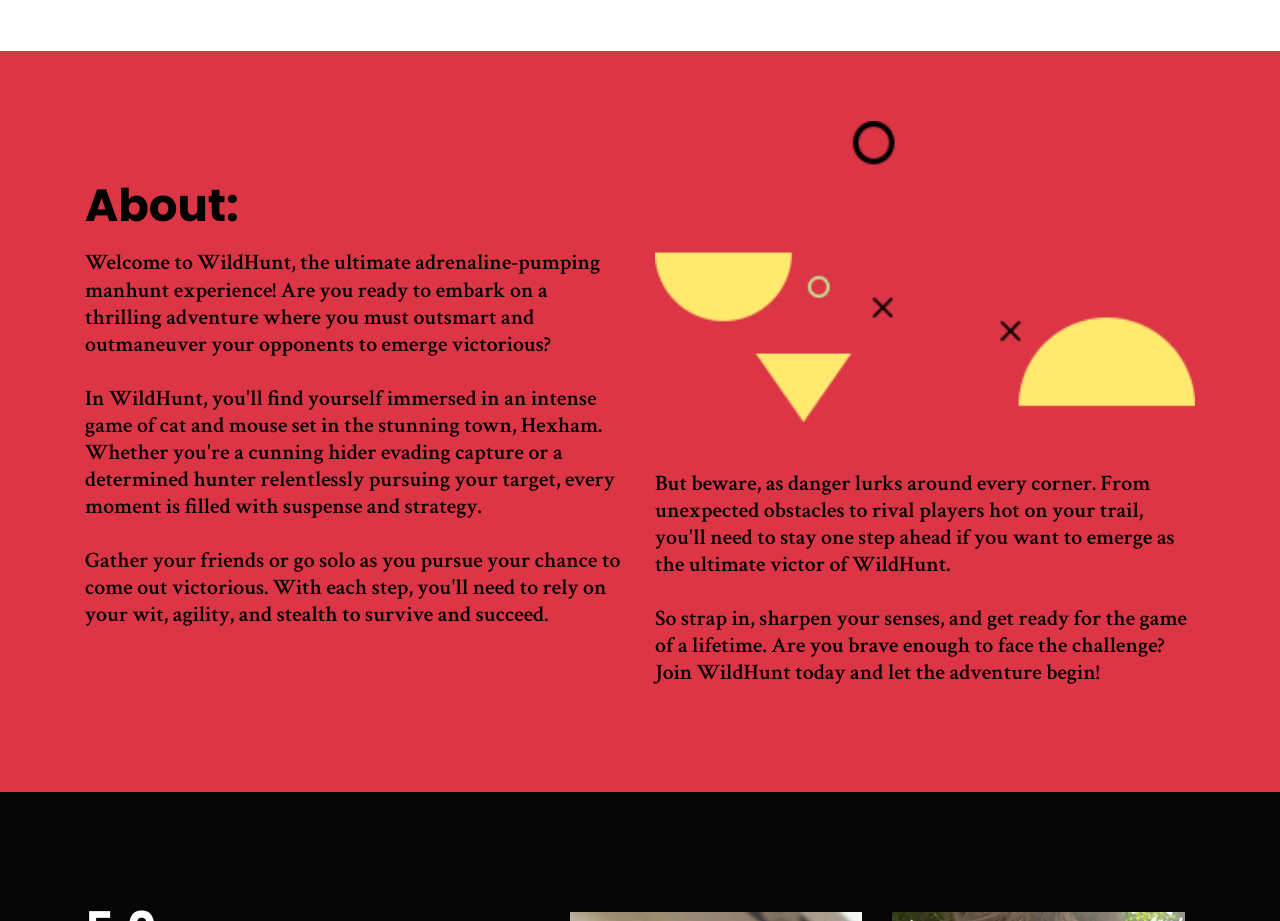
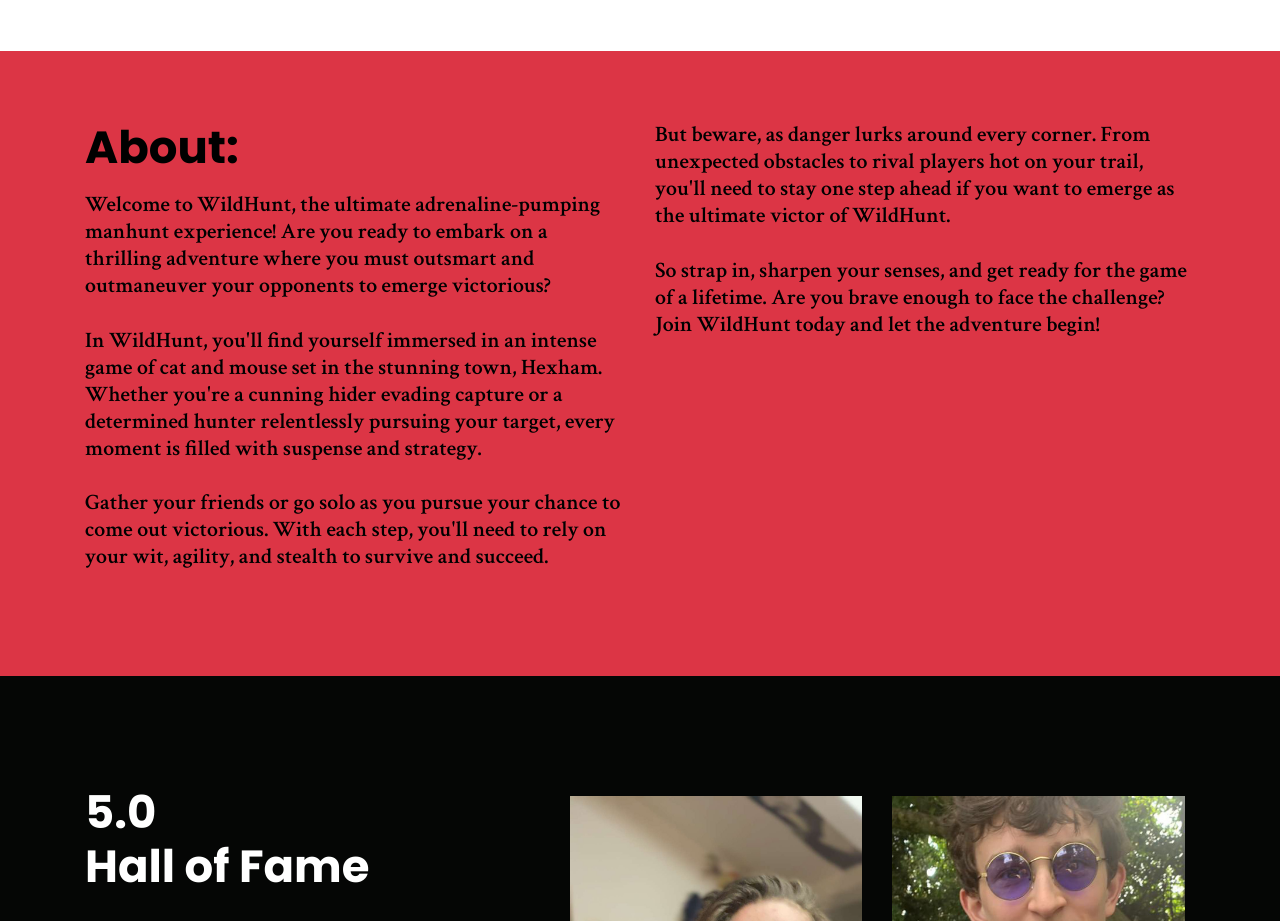
Before and after one commit to Logan-Cannon/wildhunt, a plain HTML site: page index.html in a window 1280 px wide. Shown: the part 860-1781 px from the top of the page. Drawn offline with Linux system fonts and the light colour scheme.

Commit message:
Update index.html

```diff
--- a/index.html
+++ b/index.html
@@ -130,7 +130,6 @@
                     <p class="section-text-ct">Welcome to WildHunt, the ultimate adrenaline-pumping manhunt experience! Are you ready to embark on a thrilling adventure where you must outsmart and outmaneuver your opponents to emerge victorious?<br><br>In WildHunt, you'll find yourself immersed in an intense game of cat and mouse set in the stunning town, Hexham. Whether you're a cunning hider evading capture or a determined hunter relentlessly pursuing your target, every moment is filled with suspense and strategy.<br><br>Gather your friends or go solo as you pursue your chance to come out victorious. With each step, you'll need to rely on your wit, agility, and stealth to survive and succeed.</p>
                 </div>
                 <div class="col-md-6 wow fadeInUp">
-                    <img src="assets/images/img_3.png" class="w-100 mb-5" alt="Digital Product Design">
                     <p class="section-text-ct">But beware, as danger lurks around every corner. From unexpected obstacles to rival players hot on your trail, you'll need to stay one step ahead if you want to emerge as the ultimate victor of WildHunt.<br><br>So strap in, sharpen your senses, and get ready for the game of a lifetime. Are you brave enough to face the challenge? Join WildHunt today and let the adventure begin!</p>
                 </div>
             </div>
```
